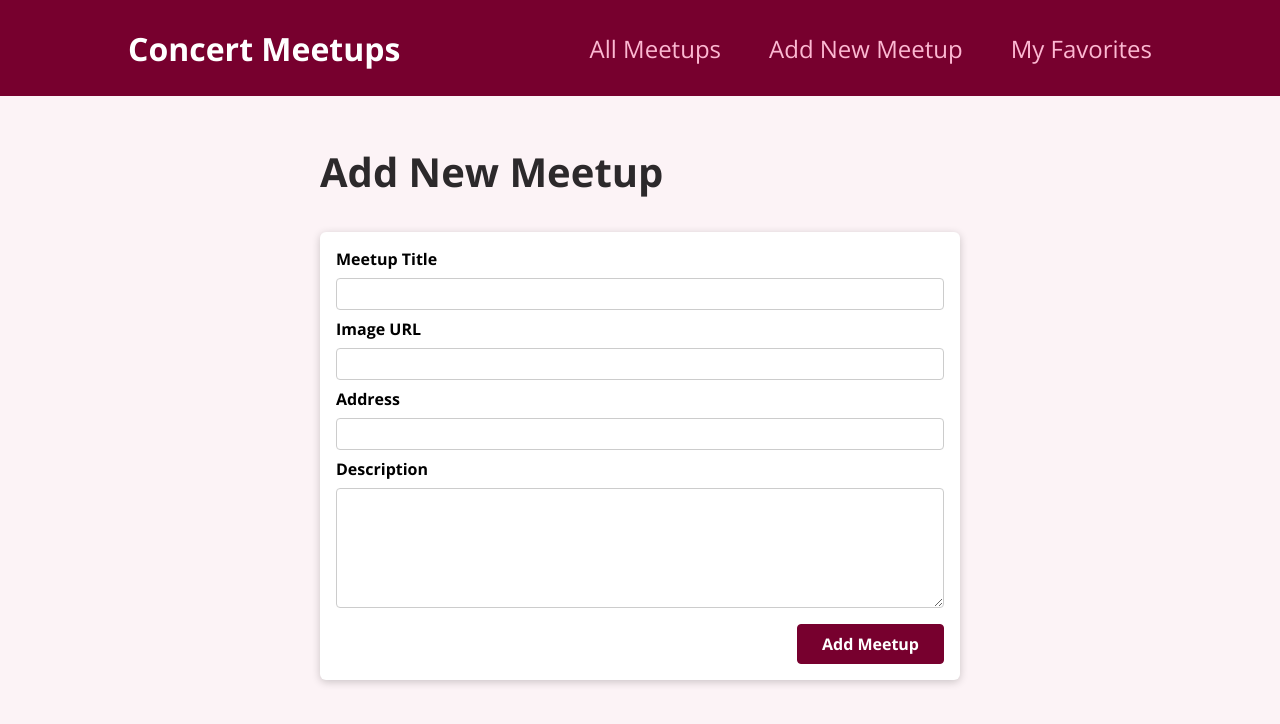
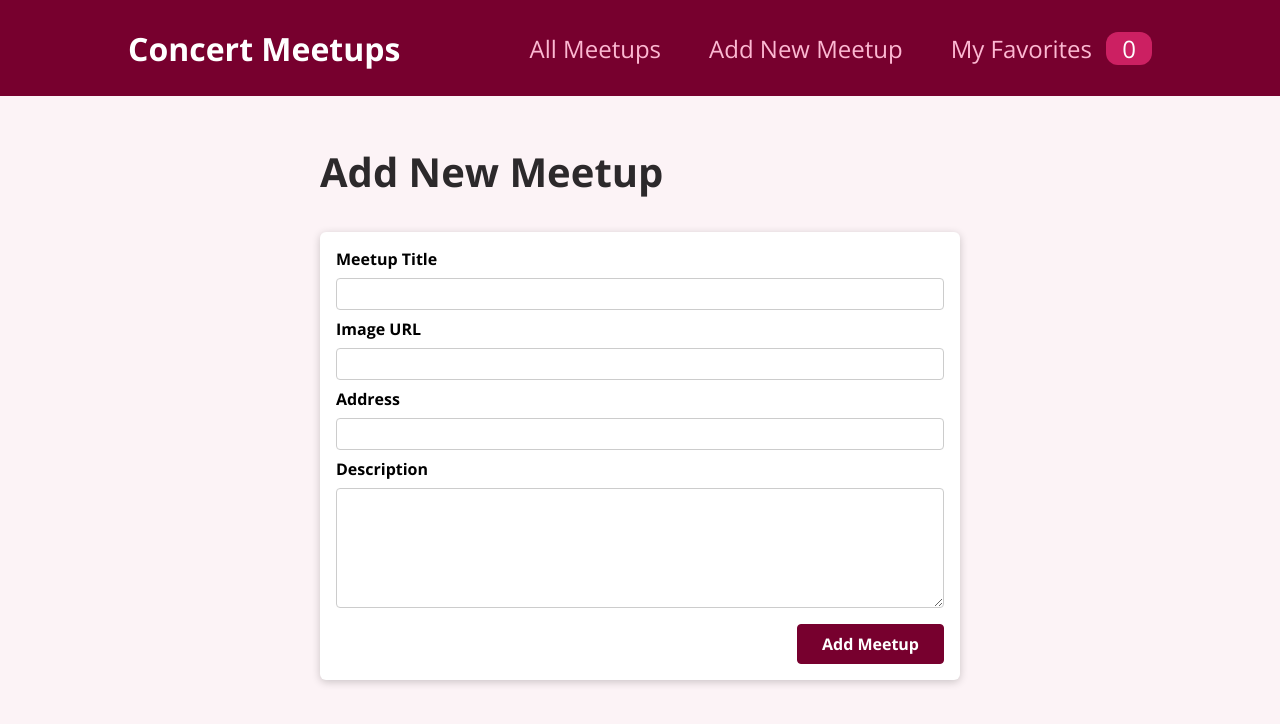
Before and after one commit to brettmadrid/meetup, a React (Create React App) app: page /new-meetup in a window 1280 px wide. Shown: the top 724 px of the page. Built offline with nearby package versions, Linux system fonts and the light colour scheme.

Commit message:
added favorites count to navbar

```diff
--- a/src/components/layout/MainNavigation.js
+++ b/src/components/layout/MainNavigation.js
@@ -1,7 +1,12 @@
+import { useContext } from 'react';
+import FavoritesContext from '../../store/favorites-context';
+
 import { Link } from 'react-router-dom';
 import classes from './MainNavigation.module.css';
 
 function MainNavigation() {
+  const favoritesCtx = useContext(FavoritesContext);
+
   return (
     <header className={classes.header}>
       <div className={classes.logo}>Concert Meetups</div>
@@ -14,7 +19,12 @@
             <Link to='/new-meetup'>Add New Meetup</Link>
           </li>
           <li>
-            <Link to='/favorites'>My Favorites</Link>
+            <Link to='/favorites'>
+              My Favorites{' '}
+              <span className={classes.badge}>
+                {favoritesCtx.totalFavorites}
+              </span>
+            </Link>
           </li>
         </ul>
       </nav>
```
